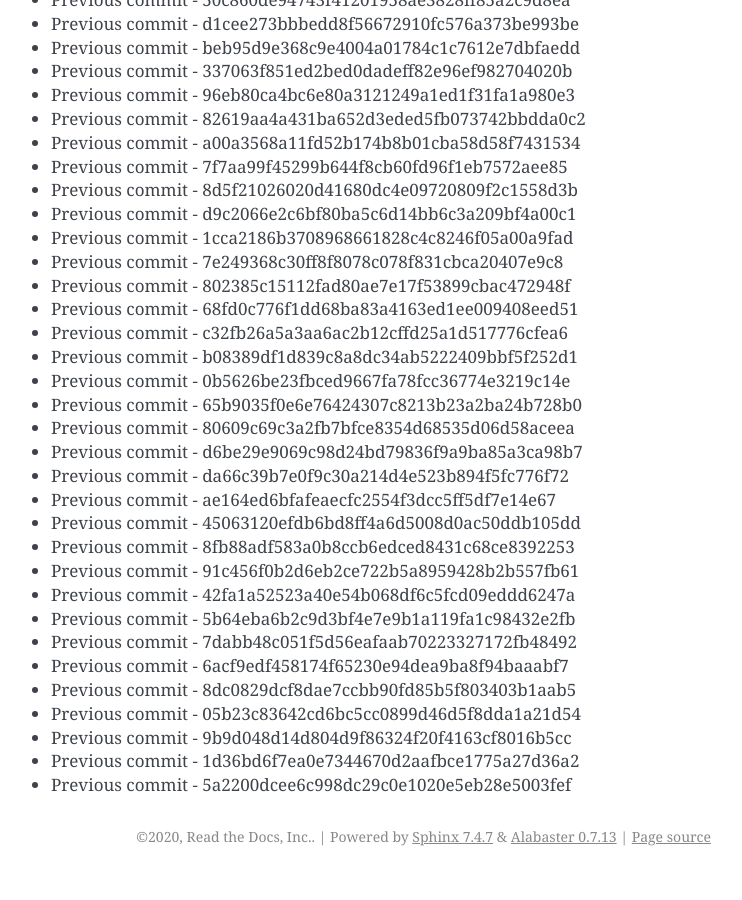
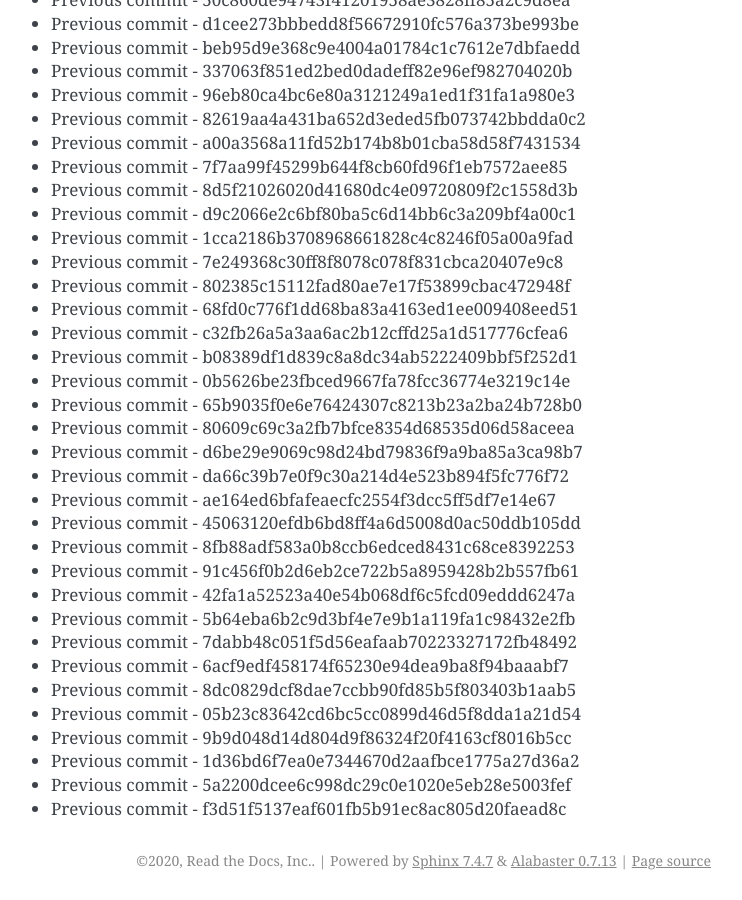
Before and after one commit to readthedocs/rtd-git-stresstest, a Sphinx documentation site: the page built from docs/updates.rst, in a window 1280 px wide and 900 px high, scrolled down 81208 px. Shown: the whole window, without its empty margins (399-1141 px from the left). Built offline with Sphinx 7.4.7, drawn with Linux system fonts in a browser that asks for light colours; before the commit the page ends 82084 px from its top, so only the background shows below that.

Commit message:
Generating commit from previous: f3d51f5137eaf601fb5b91ec8ac805d20faead8c

```diff
--- a/docs/updates.rst
+++ b/docs/updates.rst
@@ -3444,3 +3444,4 @@ It can be tested for any performance characteristics.
 * Previous commit - 9b9d048d14d804d9f86324f20f4163cf8016b5cc
 * Previous commit - 1d36bd6f7ea0e7344670d2aafbce1775a27d36a2
 * Previous commit - 5a2200dcee6c998dc29c0e1020e5eb28e5003fef
+* Previous commit - f3d51f5137eaf601fb5b91ec8ac805d20faead8c
```
